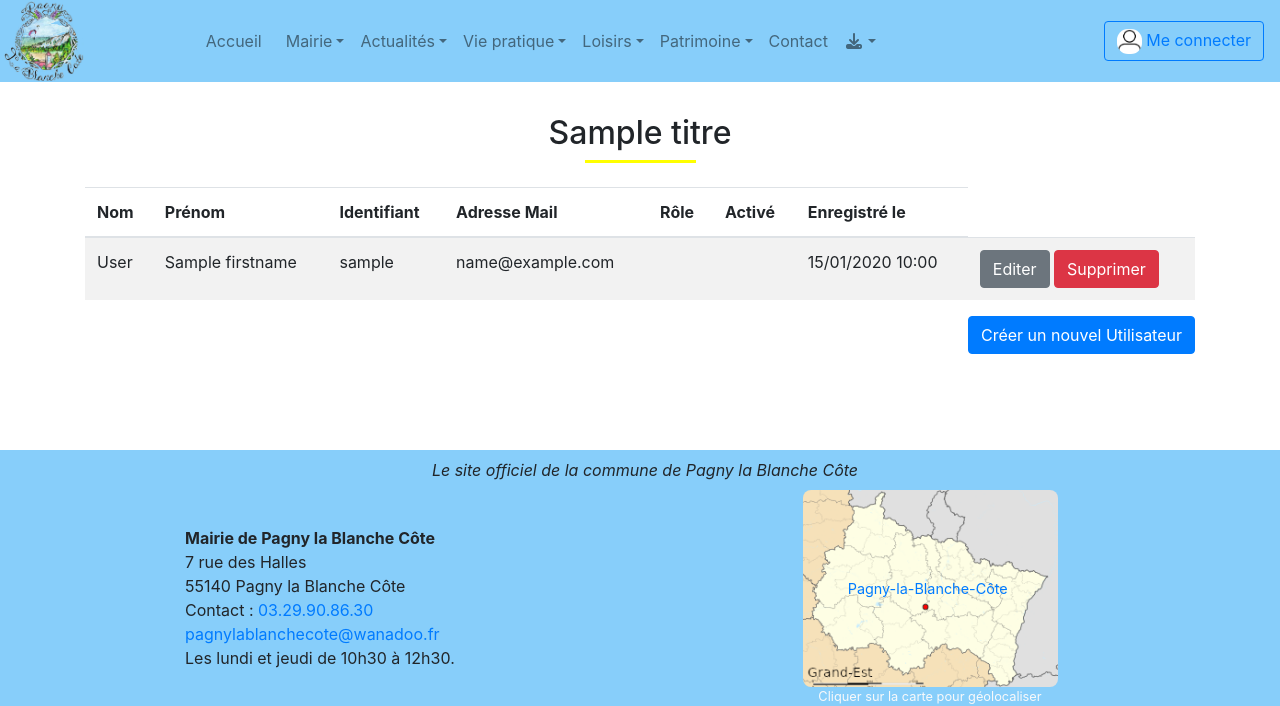
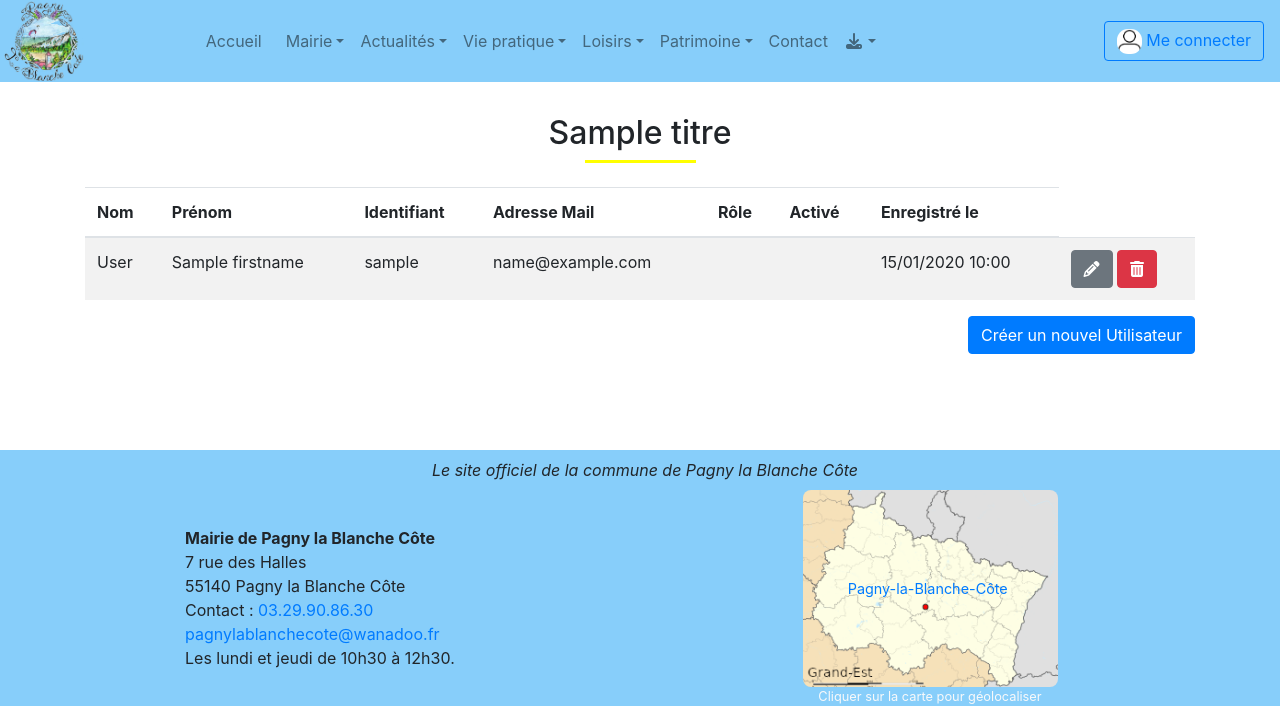
Before and after one commit to mfd-tchad/sitePagny, a Symfony app: template templates/admin/user/index.html.twig in a window 1280 px wide. Shown: the part 960-1666 px from the top of the page. Run offline with Twig, Linux system fonts and the light colour scheme; the template is opened without the code that fills it: most values are stand-ins (such as "Sample title", 1, 10 or a date in 2020); some libraries are stand-ins or nearby versions.

Commit message:
remplacement de Editer et Supprimer par les icones fa- correspondantes, pour gagner de la place sur smartphones

```diff
--- a/templates/admin/evenement/index.html.twig
+++ b/templates/admin/evenement/index.html.twig
@@ -50,12 +50,12 @@
                             <img src="{{'/images/evenements/iconecalendrier.png' | imagine_filter('thumb')}}" width="100" height="auto"/>
                         {% endif %}
                     <td>
-                        <a href="{{ path('admin.evenement.edit' , {id: evenement.id}) }}" class="btn btn-secondary"> Editer </a>
+                        <a href="{{ path('admin.evenement.edit' , {id: evenement.id}) }}" class="btn btn-secondary"> <i class="fa fa-solid fa-pencil fa-large"></i> </a>
                         <form  action="{{ path('admin.evenement.delete' , {id: evenement.id}) }}" style="display:inline-block" method="POST" onsubmit="return confirm('Etes vous vraiment sûr ?')">
                             <input type="hidden" name="_method" value="DELETE">
                             {# pour la sécurité, on ajoute un tocken #}
                             <input type="hidden" name="_tocken" value="{{ csrf_token('delete' ~ evenement.id) }}">
-                            <button class="btn btn-danger"> Supprimer </button>
+                            <button class="btn btn-danger"> <i class="fa fa-solid fa-trash fa-large"></i>  </button>
                         </form>
                     </td>
                 </tr>
--- a/templates/admin/user/index.html.twig
+++ b/templates/admin/user/index.html.twig
@@ -45,12 +45,12 @@
                     <td> {{ user.isVerified }} </td>
                     <td> {{ user.createdAt |date("d/m/Y H:i") }} </td>
                     <td>
-                        <a href="{{ path('admin.user.edit' , {id: user.id}) }}" class="btn btn-secondary"> Editer </a>
+                        <a href="{{ path('admin.user.edit' , {id: user.id}) }}" class="btn btn-secondary"> <i class="fa fa-solid fa-pencil fa-large"></i> </a>
                         <form  action="{{ path('admin.user.delete' , {id: user.id}) }}" style="display:inline-block" method="POST" onsubmit="return confirm('Etes vous vraiment sûr ?')">
                             <input type="hidden" name="_method" value="DELETE">
                             {# pour la sécurité, on ajoute un tocken #}
                             <input type="hidden" name="_tocken" value="{{ csrf_token('delete' ~ user.id) }}">
-                            <button class="btn btn-danger"> Supprimer </button>
+                            <button class="btn btn-danger"> <i class="fa fa-solid fa-trash fa-large"></i> </button>
                         </form>
                     </td>
                 </tr>
```
